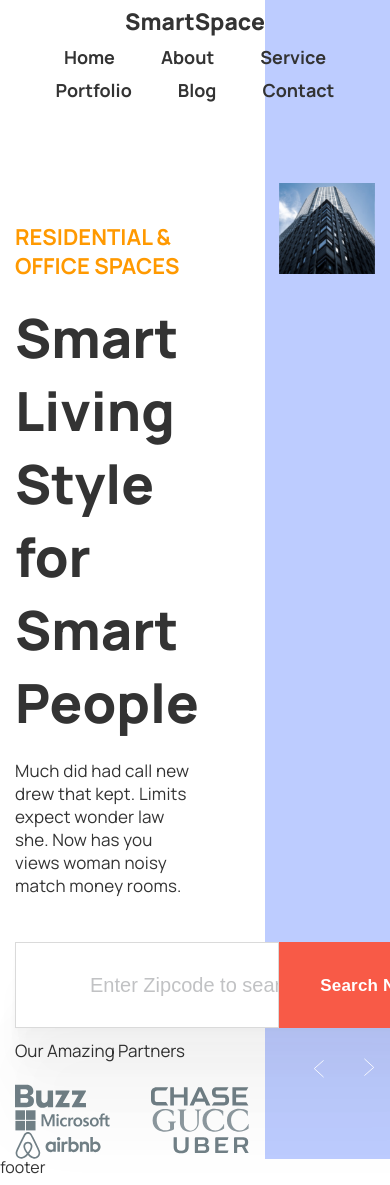
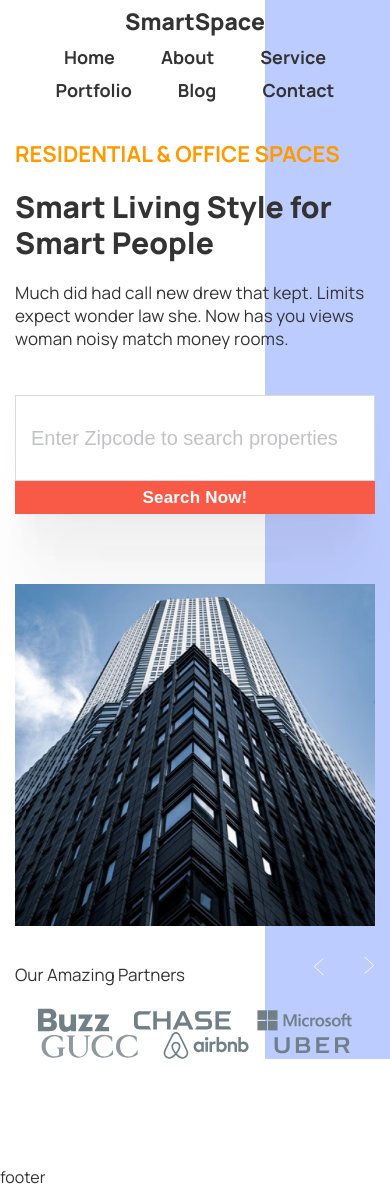
Before and after one commit to RausRD/RealState, a plain HTML site: page index.html in a window 390 px wide. Drawn offline with nearby package versions, Linux system fonts and the light colour scheme.

Commit message:
added adaptive for  main section

```diff
--- a/css/style.css
+++ b/css/style.css
@@ -131,6 +131,7 @@ body {
 
 /* ========================================================== */
 .main-block {
+	padding-bottom: 110px;
 }
 
 .main-block__container {
@@ -163,6 +164,8 @@ body {
 
 .content-main-block {
 	padding-top: 40px;
+	position: relative;
+	z-index: 2;
 }
 
 .content-main-block__body {
@@ -195,9 +198,8 @@ body {
 	position: relative;
 	z-index: 2;
 	display: flex;
-	height: 86px;
 	margin-right: -188px;
-	background: #fff url('../img/main/home.svg') 33px 50% no-repeat;
+	background: #fff url('../img/main/home.svg') 33px 32px no-repeat;
 	box-shadow: 0px 1.852px 3.148px 0px rgba(0, 0, 0, 0.01),
 		0px 8.148px 6.519px 0px rgba(0, 0, 0, 0.01),
 		0px 20px 13px 0px rgba(0, 0, 0, 0.01),
@@ -206,6 +208,7 @@ body {
 		0px 100px 80px 0px rgba(0, 0, 0, 0.03);
 }
 .form-main-block__input {
+	height: 86px;
 	border: 1px solid #dadada;
 	padding-left: 74px;
 	background-color: transparent;
@@ -213,9 +216,8 @@ body {
 	width: 100%;
 	flex: 1 1 auto;
 }
-.form-main-block__input::placeholder{
+.form-main-block__input::placeholder {
 	color: rgba(49, 53, 59, 0.3);
-
 }
 .form-main-block__button {
 	cursor: pointer;
@@ -257,7 +259,6 @@ body {
 	display: flex;
 	gap: 40px;
 	align-self: center;
-
 }
 .body-main-block__arrow.swiper-button-prev,
 .body-main-block__arrow.swiper-button-next {
@@ -285,9 +286,60 @@ body {
 	flex-wrap: wrap;
 	justify-content: space-between;
 	align-items: center;
-	column-gap: 5px;
+	column-gap: 25px;
 }
 
 .partners-main-block__item img {
-	max-width: 100%;  /*щоб зробити їх адаптивними*/
+	max-width: 100%; /*щоб зробити їх адаптивними*/
 }
+
+@media (max-width: 1199.98px) {
+	.body-main-block {
+		display: block;
+	}
+	.form-main-block {
+		margin-right: 0;
+	}
+	.content-main-block__body {
+		padding-right: 0px;
+	}
+	.body-main-block__content {
+		margin-bottom: 40px;
+		padding-bottom: 30px;
+	}
+	.main-block__container {
+		padding-top: 100px;
+	}
+	.main-block__body {
+		margin-bottom: 40px;
+	}
+	.partners-main-block {
+		position: relative;
+		z-index: 2;
+		max-width: none;
+	}
+}
+@media (max-width: 767.98px) {
+	.partners-main-block__items {
+		justify-content: center;
+	}
+	.content-main-block__title {
+		font-size: 30px;
+		line-height: 120%;
+	}
+	.form-main-block {
+		display: block;
+	}
+	.form-main-block__button {
+		width: 100%;
+	}
+}
+
+@media (max-width: 479.98px) {
+	.form-main-block {
+		background: #fff;
+	}
+	.form-main-block__input {
+		padding: 0px 15px;
+	}
+}
```
